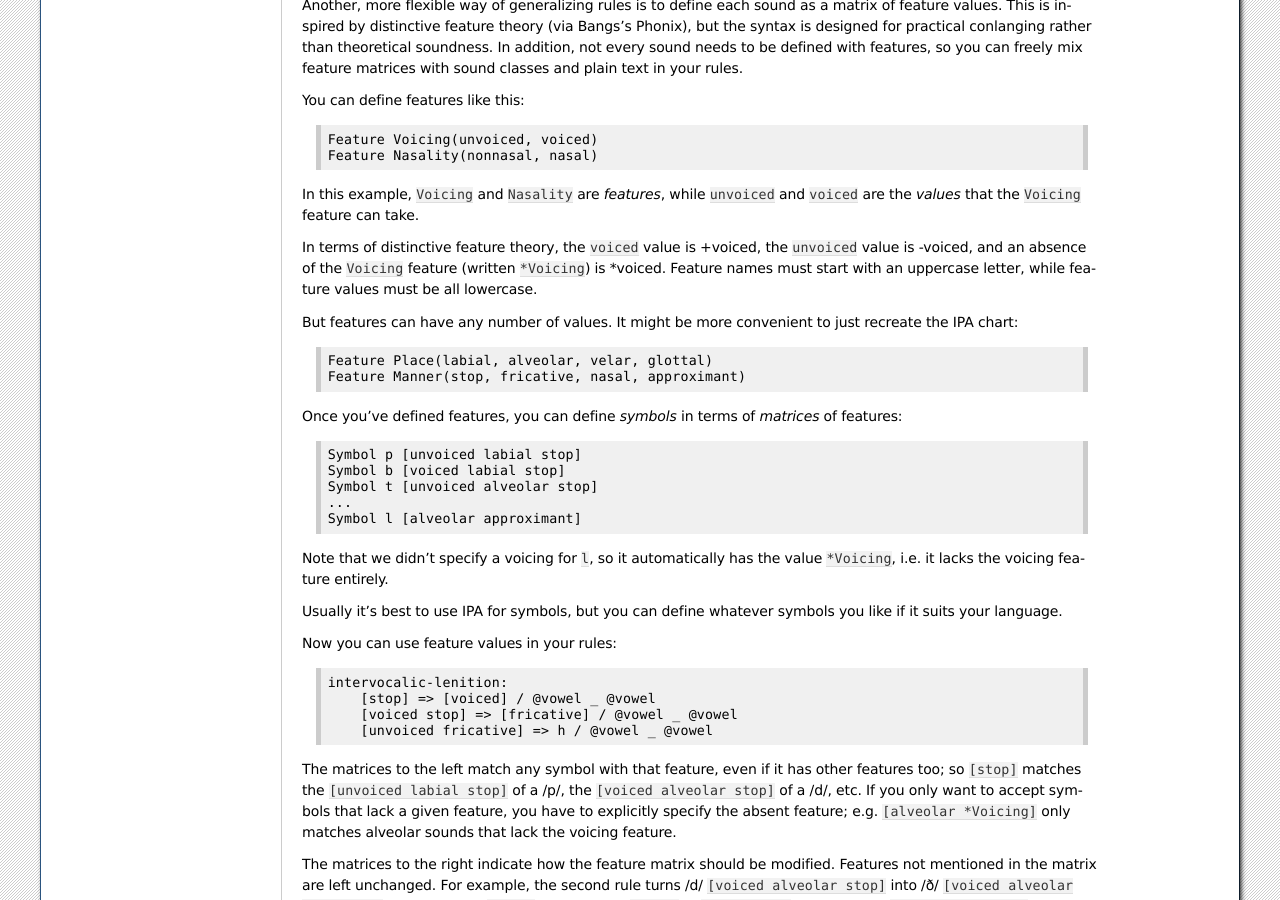
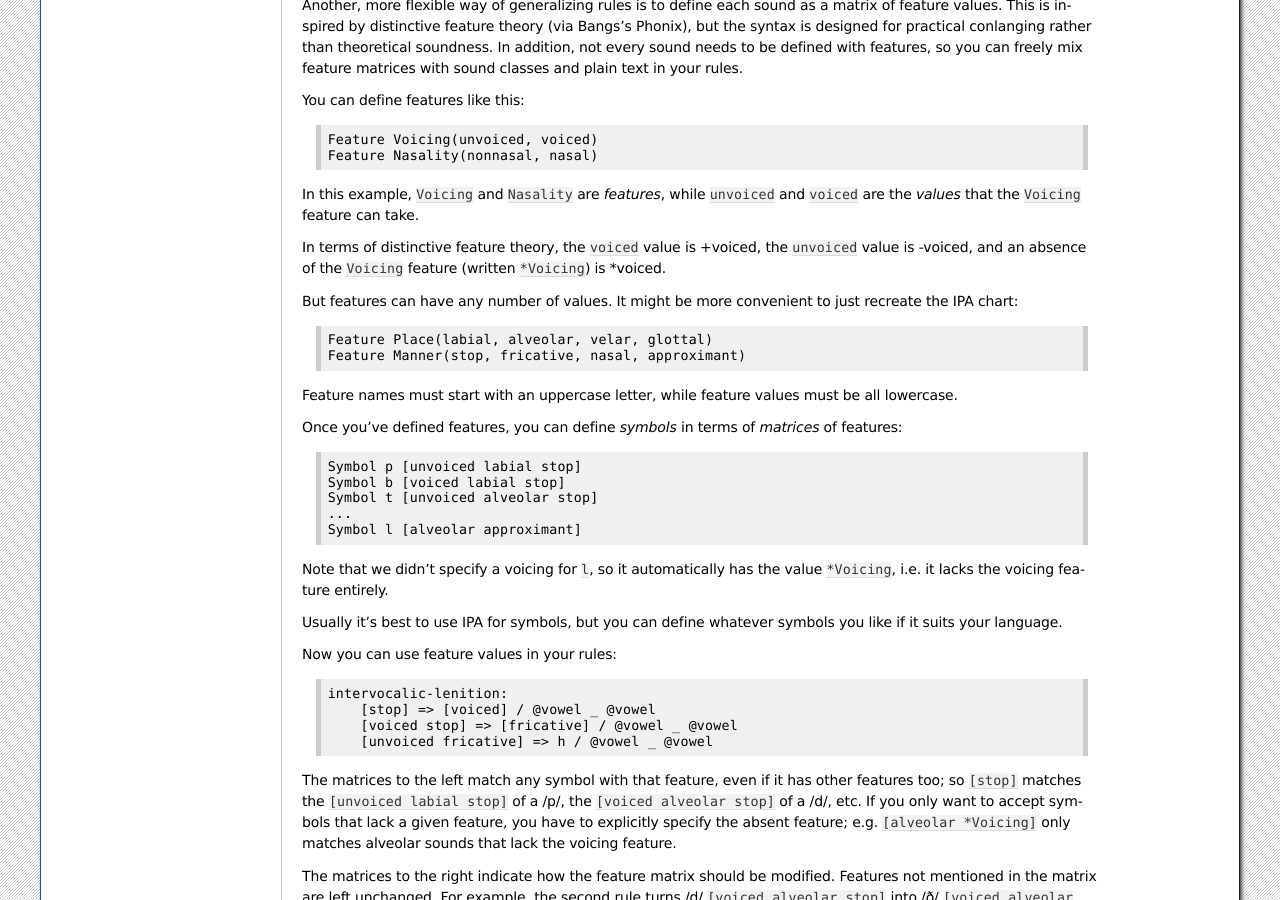
Before and after one commit to def-gthill/lexurgy, a Sphinx documentation site: the page built from doc/source/sc.rst, in a window 1280 px wide and 900 px high, scrolled down 3276 px. Built offline with Sphinx 7.4.7, drawn with Linux system fonts in a browser that asks for light colours.

Commit message:
Fixed flow of feature explanation

```diff
--- a/doc/source/sc.rst
+++ b/doc/source/sc.rst
@@ -220,14 +220,16 @@ can take.
 
 In terms of distinctive feature theory, the ``voiced`` value is +voiced, the ``unvoiced``
 value is -voiced, and an absence of the ``Voicing`` feature (written ``*Voicing``) is
-\*voiced. Feature names must start with an uppercase letter, while feature values
-must be all lowercase.
+\*voiced.
 
 But features can have any number of values. It might be more convenient to
 just recreate the IPA chart::
 
     Feature Place(labial, alveolar, velar, glottal)
     Feature Manner(stop, fricative, nasal, approximant)
+
+Feature names must start with an uppercase letter, while feature values
+must be all lowercase.
 
 Once you've defined features, you can define *symbols* in terms of *matrices* of features::
 
```
